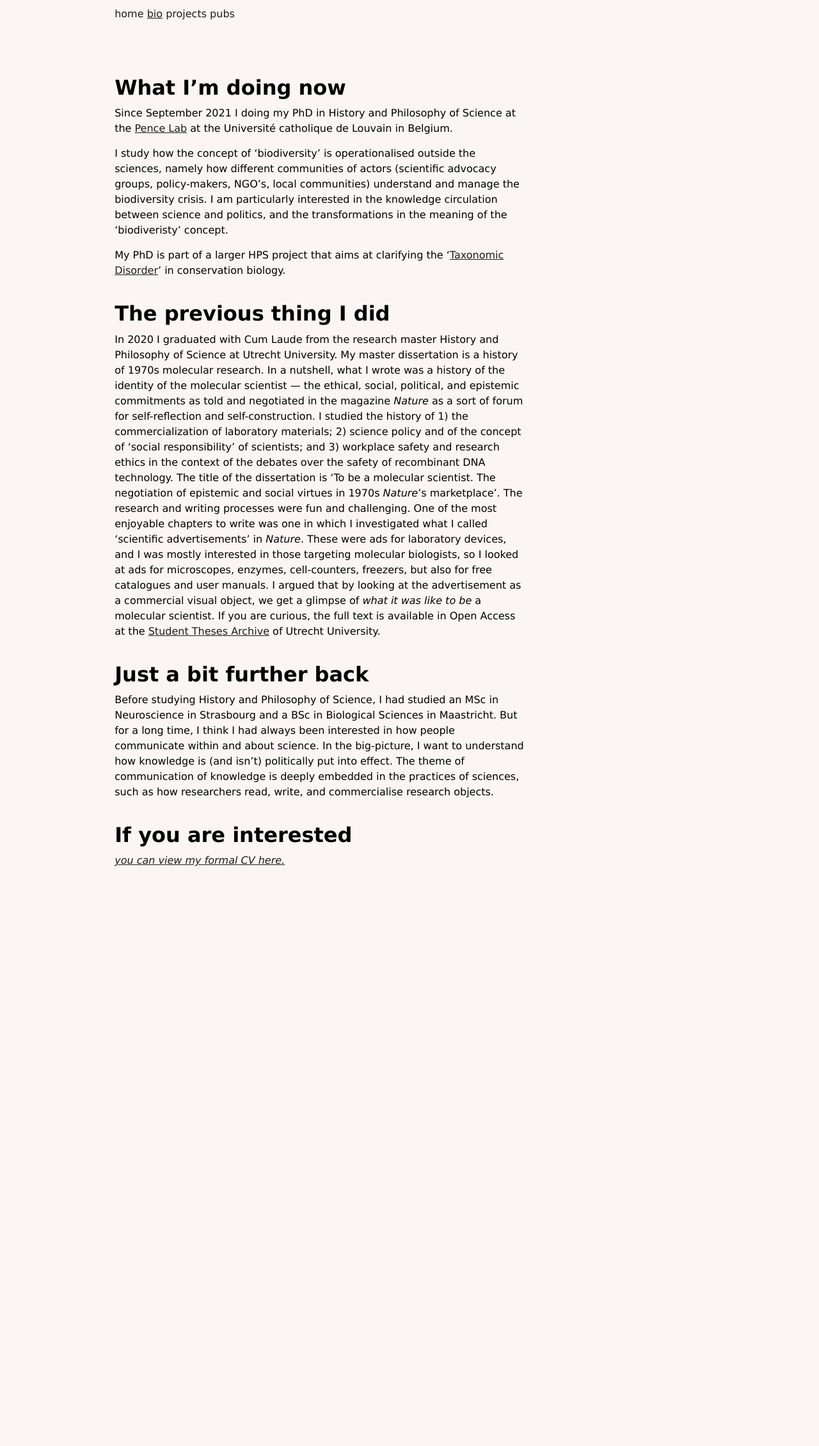
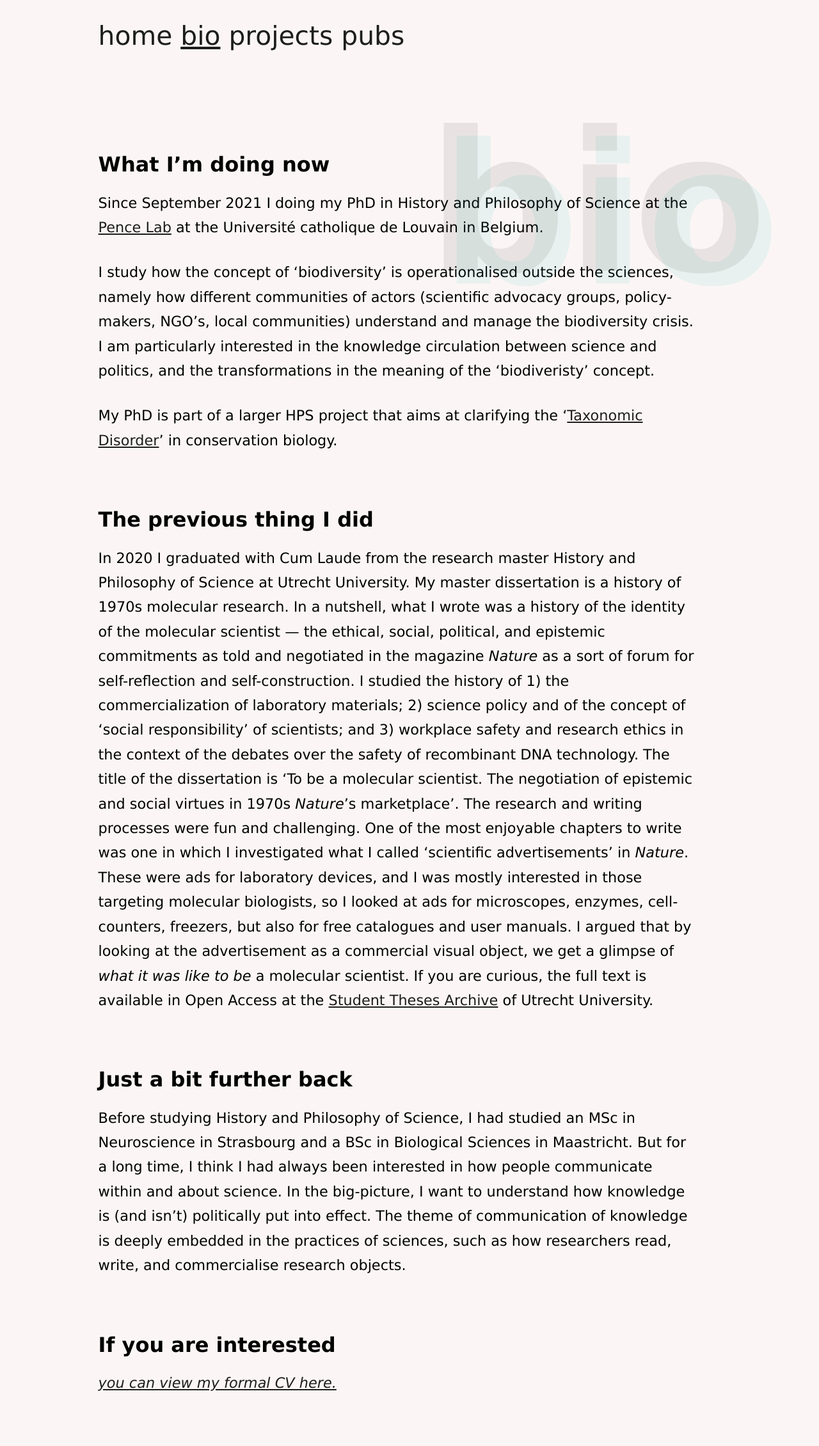
Before and after one commit to oliviodare/oliviodare.com, a Jekyll site: the page built from bio.md, in a window 1280 px wide. Shown: the whole page at 64% size. Built offline with Jekyll 4.4.1, drawn with Linux system fonts in a browser that asks for light colours; before the commit the page ends 1437 px from its top, so only the background shows below that.

Commit message:
minor updates

```diff
--- a/_sass/main.scss
+++ b/_sass/main.scss
@@ -71,6 +71,26 @@ a:hover {
 }
 
 
+h4, h5 {
+  font-size: 24em;
+  font-weight: bold;
+	opacity: 7%;
+	line-height: 0.66em;
+	display: block;
+	word-wrap: break-word;
+	width: 824px;
+	position: absolute;
+	top: 171px;
+	right: 19px;
+}
+
+h5 {
+	color: #03B5AA;
+	top: 206px;
+	right: -1px;
+}
+
+
 h1 {
   font-size: 3.5em;
   font-weight: bold;
@@ -78,7 +98,6 @@ h1 {
   margin-bottom: 20px;
 	line-height: 0.9em;
 }
-
 
 h2 {
   font-size: 2em;
@@ -102,12 +121,12 @@ ul {
 	max-width: 80%;
 }
 
-@media only screen and (max-width: 1000px) {
+@media only screen and (max-width: 1300px) {
   body {
     overflow-x: hidden; /* This fixes scrollable on x for tablets but I took it from somewhere else so I don't really know what it does*/
 		max-width: 73%;
 		line-height: 2.4em;
-		margin-left: 12%
+		margin-left: 12%;
   }
 
 	nav {
@@ -122,14 +141,33 @@ ul {
 
 	p {
 		margin-bottom: 32px;
-		font-size: 0.9em;
+		font-size: 1.4em;
 	}
 
 	ul {
-		font-size: 0.9em;
+		font-size: 1.4em;
 		margin-left:70px;
 		margin-top: 4px;
 		max-width: 80%;
 	}
 
+	h4, h5 {
+    font-size: 19em;
+    font-weight: bold;
+    opacity: 7%;
+    line-height: 0.72em;
+    display: block;
+    word-wrap: break-word;
+    width: 611px;
+    position: absolute;
+    top: 209px;
+    right: 1px;
+	}
+
+	h5 {
+		top: 229px;
+		right: -19px;
+	}
+
+
 }
--- a/bio.md
+++ b/bio.md
@@ -2,9 +2,7 @@
 layout: default
 title: bio | oliviodare
 description: Max Bautista Perpinyà's bio
-
 ---
-
 
 ## What I'm doing now
 Since September 2021 I doing my PhD in History and Philosophy of Science at the <a href="https://pencelab.be/" target="_blank">Pence Lab</a> at the Université catholique de Louvain in Belgium.
@@ -22,3 +20,8 @@ Before studying History and Philosophy of Science, I had studied an MSc in Neuro
 
 ## If you are interested
 _<a href="https://oliviodare.github.io/cv/" target="_blank">you can view my formal CV here.</a>_
+
+
+
+#### bio
+##### bio
```
Also changed, not shown: projects.md (+3 -1 lines), pubs.md (+4 -1 lines).
